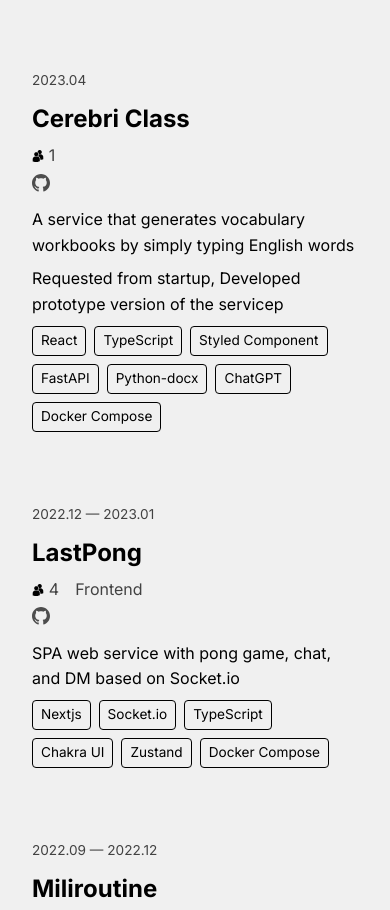
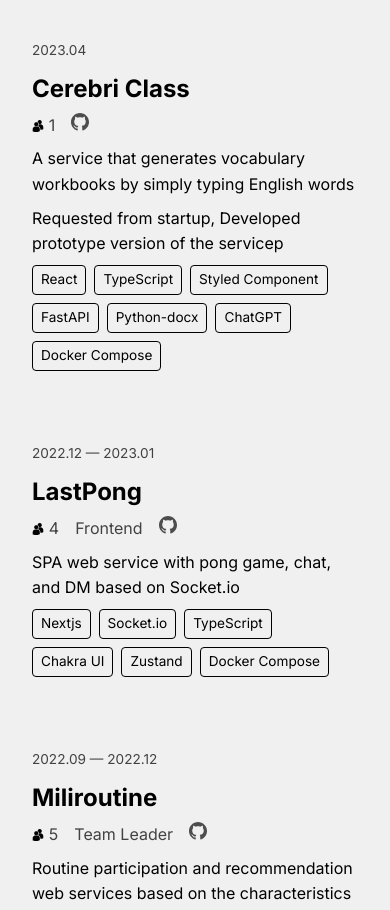
Before and after one commit to yoopark/yongjunpark.vercel.app-deprecated, a Next.js app: page /en in a window 390 px wide. Shown: the part 1355-2265 px from the top of the page. Built offline with nearby package versions, Linux system fonts and the light colour scheme.

Commit message:
💄 design: 모바일 깃허브 링크 위로 올림

```diff
--- a/app/[locale]/page.tsx
+++ b/app/[locale]/page.tsx
@@ -89,8 +89,8 @@
                   <div className={styles.project__info}>
                     <TeamLabel count={4} />
                     <p>{t('Projects.42Stat.role')}</p>
+                    <GithubLink to="https://github.com/42Statistics/42Stat-Frontend" />
                   </div>
-                  <GithubLink to="https://github.com/42Statistics/42Stat-Frontend" />
                 </div>
                 <p className={styles.project__highlight}>
                   {t('Projects.42Stat.description')}
@@ -109,8 +109,10 @@
               <div className={styles.project__main}>
                 <div className={styles.project__title}>
                   <h3>{t('Projects.CerebriClass.title')}</h3>
-                  <TeamLabel count={1} />
-                  <GithubLink to="https://github.com/storyboard-lab/cerebri-class" />
+                  <div className={styles.project__info}>
+                    <TeamLabel count={1} />
+                    <GithubLink to="https://github.com/storyboard-lab/cerebri-class" />
+                  </div>
                 </div>
                 <p className={styles.project__highlight}>
                   {t('Projects.CerebriClass.description')}
@@ -137,8 +139,8 @@
                   <div className={styles.project__info}>
                     <TeamLabel count={4} />
                     <p>{t('Projects.LastPong.role')}</p>
+                    <GithubLink to="https://github.com/lev-Zero/lastpong" />
                   </div>
-                  <GithubLink to="https://github.com/lev-Zero/lastpong" />
                 </div>
                 <p className={styles.project__highlight}>
                   {t('Projects.LastPong.description')}
@@ -161,8 +163,8 @@
                   <div className={styles.project__info}>
                     <TeamLabel count={5} />
                     <p>{t('Projects.Miliroutine.role')}</p>
+                    <GithubLink to="https://github.com/osamhack2022-v2/WEB_AI_MILIROUTINE_MILIROUTINE" />
                   </div>
-                  <GithubLink to="https://github.com/osamhack2022-v2/WEB_AI_MILIROUTINE_MILIROUTINE" />
                 </div>
                 <p className={styles.project__highlight}>
                   {t('Projects.Miliroutine.description')}
```
